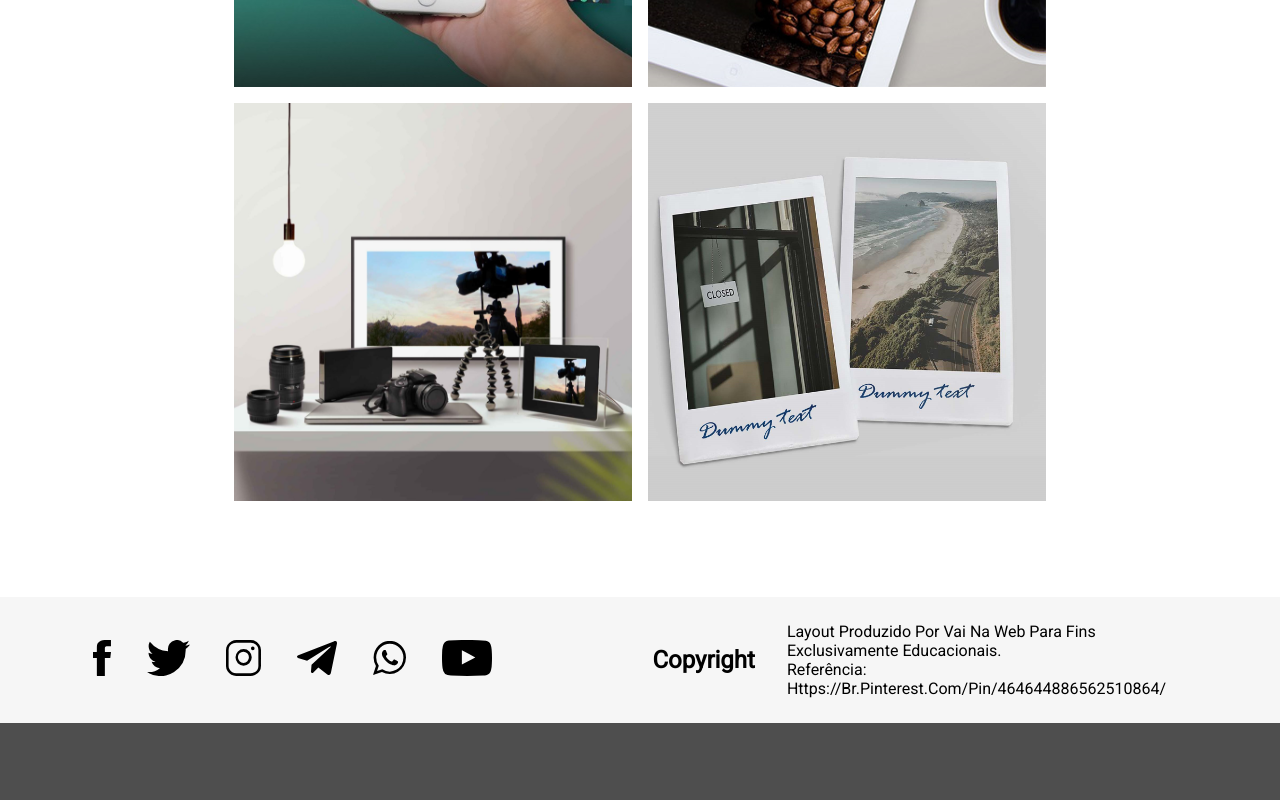
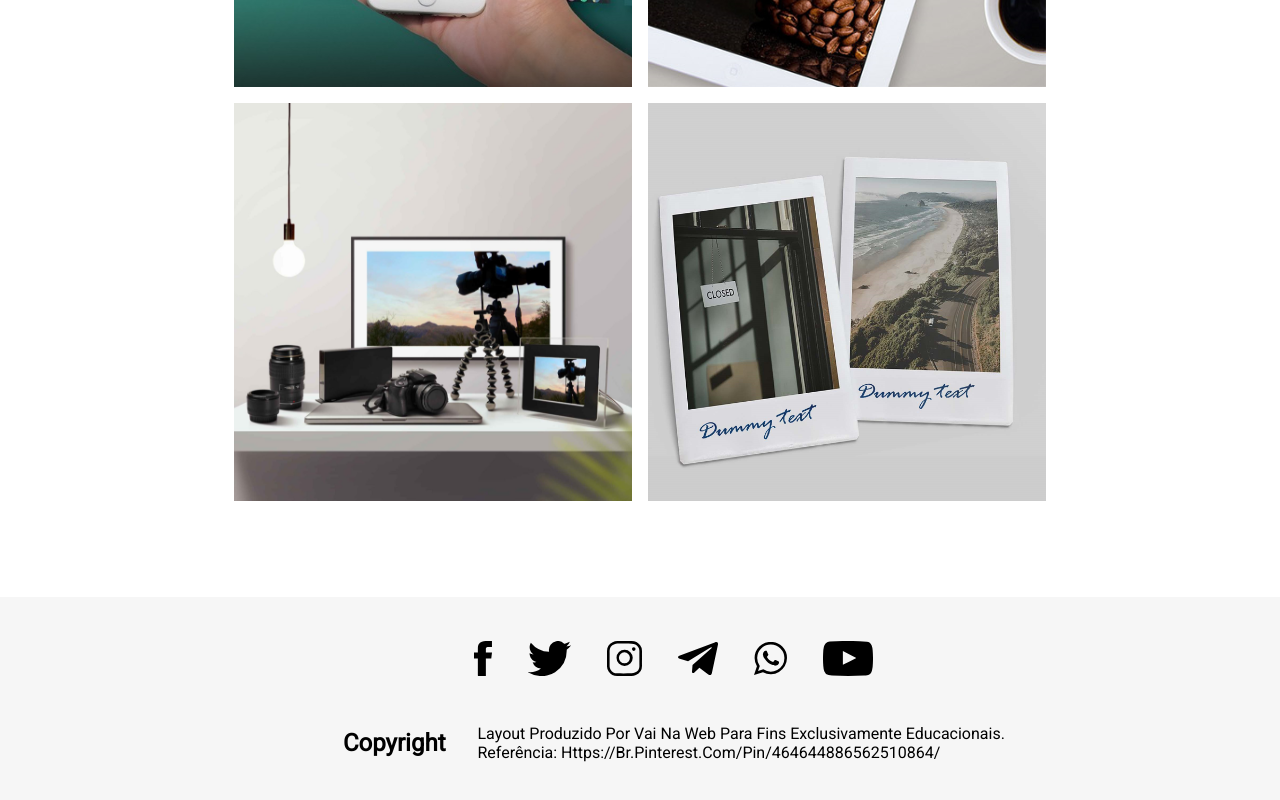
Before and after one commit to DropDeadAlex/vnw-portflow, a website built with Vite: page index.html in a window 1280 px wide. Shown: the part 2760-3560 px from the top of the page. Before the commit the page ends 3483 px from the top, so only its background shows below. Built offline with nearby package versions, Linux system fonts and the light colour scheme.

Commit message:
edit footer
almost finshed footer
added some @media(<1300) to justify content to the center

```diff
--- a/index.html
+++ b/index.html
@@ -47,12 +47,12 @@
 
   <footer>
     <ul>
-      <li><img src="src/assets/icon_facebook.svg" alt="facebook"></li>
-      <li><img src="src/assets/icon_twitter.svg" alt="twitter"></li>
-      <li><img src="src/assets/icon_insta.svg" alt="instagram"></li>
-      <li><img src="src/assets/icon_telegram.svg" alt="telegram"></li>
-      <li><img src="src/assets/icon_zap.svg" alt="whatsapp"></li>
-      <li><img src="src/assets/icon_youtube.svg" alt="youtube"></li>
+      <li><a href="#"><img src="src/assets/icon_facebook.svg" alt="facebook"></a></li>
+      <li><a href="#"><img src="src/assets/icon_twitter.svg" alt="twitter"></a></li>
+      <li><a href="#"><img src="src/assets/icon_insta.svg" alt="instagram"></a></li>
+      <li><a href="#"><img src="src/assets/icon_telegram.svg" alt="telegram"></a></li>
+      <li><a href="#"><img src="src/assets/icon_zap.svg" alt="whatsapp"></a></li>
+      <li><a href="#"><img src="src/assets/icon_youtube.svg" alt="youtube"></a></li>
     </ul>
 
     <section>
--- a/src/css/footer.css
+++ b/src/css/footer.css
@@ -2,9 +2,14 @@ footer {
   background-color: #F6F6F6;
   display: flex;
   align-items: center;
+  flex-wrap: wrap;
+  gap: clamp(2.75rem, 9%, 10rem);
 
-  height: 126px;
-  padding-inline: min(140px, 7.3%);
+  min-height: 126px;
+
+  padding: 2.75rem 0;
+  padding-inline-start: min(140px, 7.3%);
+  padding-inline-end: min(140px, 2%);
 }
 
 footer ul {
@@ -17,7 +22,10 @@ footer section {
   display: flex;
   align-items: center;
   gap: 2rem;
+}
 
-
-  margin-left: 10rem;
+@media screen and (max-width: 1300px) {
+  footer {
+    justify-content: center;
+  }
 }
```
